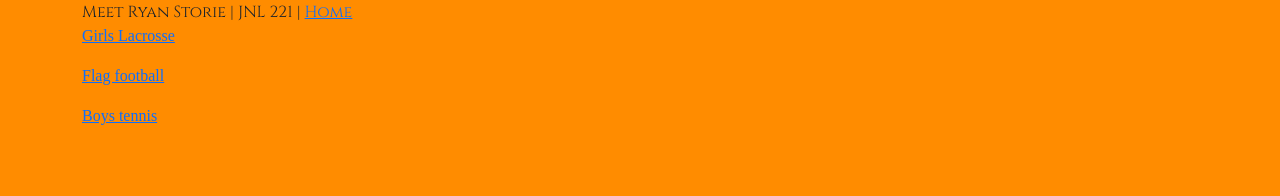
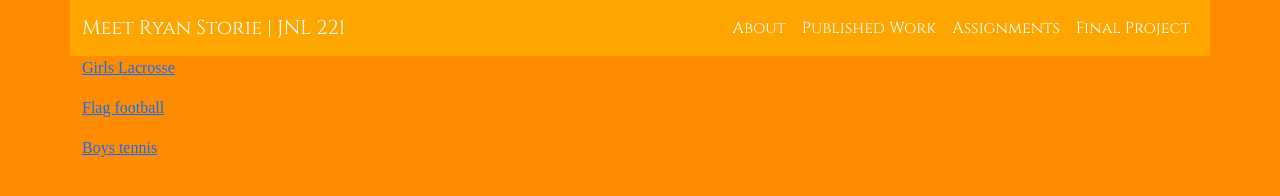
Before and after one commit to storie0713/storie0713.github.io, a plain HTML site: page RyanStorie/work/index.html in a window 1280 px wide. Drawn offline with nearby package versions, Linux system fonts and the light colour scheme; files whose address does not match are found by name.

Commit message:
Update index.html

```diff
--- a/RyanStorie/work/index.html
+++ b/RyanStorie/work/index.html
@@ -34,9 +34,32 @@
 
       <div class="row">
 
-        <header class="newheader">
-          Meet Ryan Storie | JNL 221 | <a href="../index.html">Home</a>
-        </header>
+      <nav class="navbar navbar-expand-lg" style="background-color: orange; font-family: 'Cinzel', serif;">
+  <div class="container-fluid">
+    <a class="navbar-brand text-white" href="../index.html">Meet Ryan Storie | JNL 221</a>
+    <button class="navbar-toggler" type="button" data-bs-toggle="collapse" data-bs-target="#navbarNav"
+      aria-controls="navbarNav" aria-expanded="false" aria-label="Toggle navigation">
+      <span class="navbar-toggler-icon"></span>
+    </button>
+    <div class="collapse navbar-collapse" id="navbarNav">
+      <ul class="navbar-nav ms-auto">
+        <li class="nav-item">
+          <a class="nav-link text-white" href="../about/index.html">About</a>
+        </li>
+        <li class="nav-item">
+          <a class="nav-link text-white" href="../work/index.html">Published Work</a>
+        </li>
+        <li class="nav-item">
+          <a class="nav-link text-white" href="../assignments/index.html">Assignments</a>
+        </li>
+        <li class="nav-item">
+          <a class="nav-link text-white" href="../final/index.html">Final Project</a>
+        </li>
+      </ul>
+    </div>
+  </div>
+</nav>
+
 
       </div>
 
```
